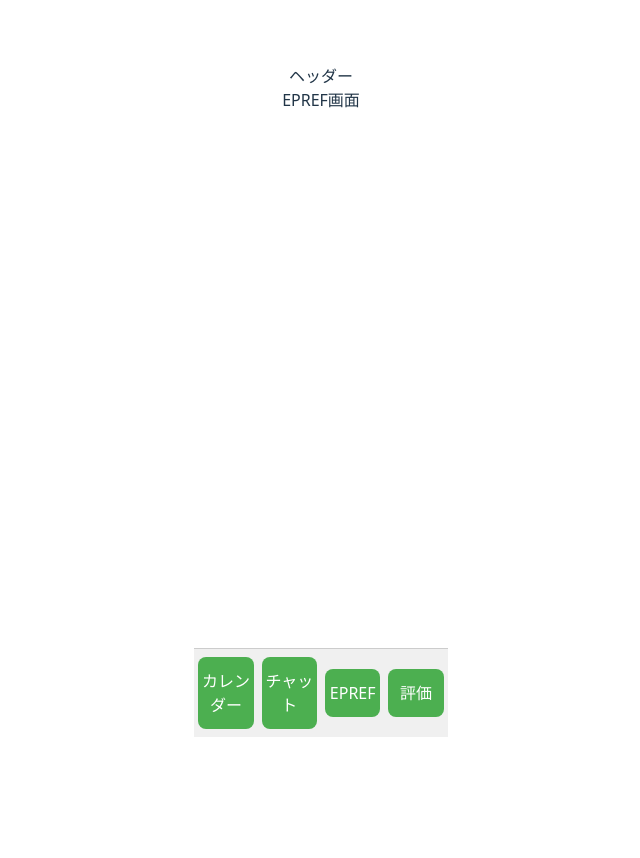
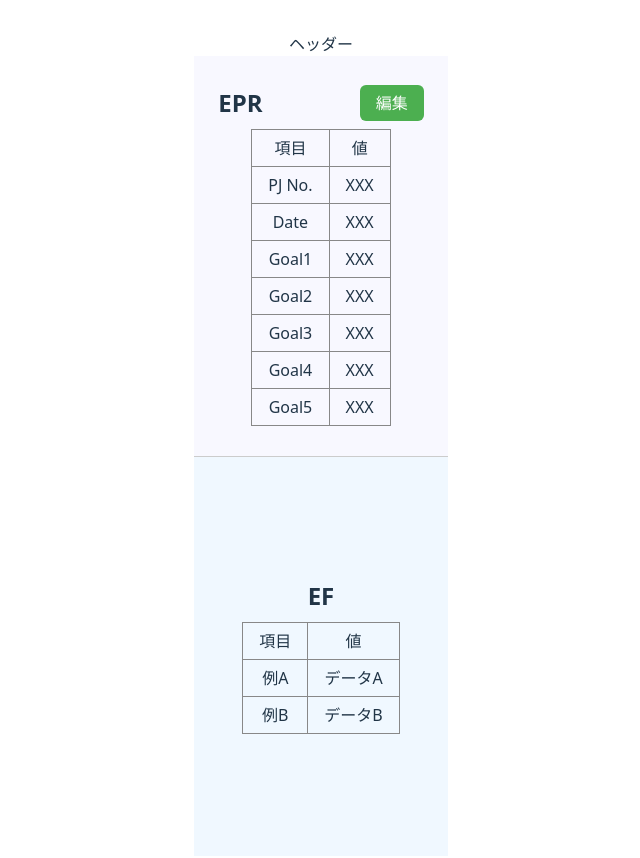
Before and after one commit to ab-knose/My_Log, a Vue app in the folder vue_env/: page /epref in a window 1280 px wide. Shown: the top 858 px of the page, without its empty margins (319-959 px from the left). Before the commit the page ends 800 px from the top, so only its background shows below. Built offline with nearby package versions, Linux system fonts and the light colour scheme.

Commit message:
APIの変更に伴い、チャット機能の一部を無効化しました。EPREFの簡便な画面を作成。

```diff
--- a/vue_env/src/components/views/EPREF.vue
+++ b/vue_env/src/components/views/EPREF.vue
@@ -4,5 +4,82 @@ console.log(user_id);
 </script>
 
 <template>
-    <div>EPREF画面</div>
+  <div class="epref-container">
+    <div class="half upper">
+      <div class="upper-header">
+        <h2>EPR</h2>
+        <button class="edit-btn">編集</button>
+      </div>
+      <table>
+        <tr><th>項目</th><th>値</th></tr>
+        <tr><td>PJ No.</td><td>XXX</td></tr>
+        <tr><td>Date</td><td>XXX</td></tr>
+        <tr><td>Goal1</td><td>XXX</td></tr>
+        <tr><td>Goal2</td><td>XXX</td></tr>
+        <tr><td>Goal3</td><td>XXX</td></tr>
+        <tr><td>Goal4</td><td>XXX</td></tr>
+        <tr><td>Goal5</td><td>XXX</td></tr>
+      </table>
+    </div>
+    <div class="half lower">
+      <h2>EF</h2>
+      <table>
+        <tr><th>項目</th><th>値</th></tr>
+        <tr><td>例A</td><td>データA</td></tr>
+        <tr><td>例B</td><td>データB</td></tr>
+      </table>
+    </div>
+  </div>
 </template>
+
+<style scoped>
+.epref-container {
+  display: flex;
+  flex-direction: column;
+  height: 100vh;
+}
+.half {
+  flex: 1;
+  display: flex;
+  flex-direction: column;
+  align-items: center;
+  justify-content: center;
+}
+.upper {
+  border-bottom: 1px solid #ccc;
+  background: #f8f8ff;
+  position: relative;
+}
+.upper-header {
+  width: 100%;
+  display: flex;
+  justify-content: space-between;
+  align-items: center;
+  padding: 0 24px;
+  box-sizing: border-box;
+}
+.edit-btn {
+  padding: 6px 16px;
+  font-size: 1rem;
+  border: none;
+  border-radius: 6px;
+  background: #4caf50;
+  color: #fff;
+  cursor: pointer;
+  transition: background 0.2s;
+}
+.edit-btn:hover {
+  background: #388e3c;
+}
+.lower {
+  background: #f0f8ff;
+}
+table {
+  border-collapse: collapse;
+  margin-top: 8px;
+}
+th, td {
+  border: 1px solid #888;
+  padding: 6px 16px;
+}
+</style>
--- a/vue_env/src/components/views/chat.vue
+++ b/vue_env/src/components/views/chat.vue
@@ -1,43 +1,100 @@
 <script setup lang="ts">
 import { ref } from "vue";
+import { onMounted } from 'vue';
 import axios from "axios";
 window.sessionStorage.setItem("user_id", "user001");// ユーザーIDをセッションストレージに保存
+const user_id = window.sessionStorage.getItem("user_id"); // ユーザーIDを取得、なければデフォルト値を使用
+
 
 // 初期化時にsessionStorageからmessagesを復元
 const storedMessages = window.sessionStorage.getItem("messages");
 const messages = ref<{ sender: string; text: string }[]>(storedMessages ? JSON.parse(storedMessages) : []);
 const userInput = ref("");// ユーザーの入力を保持する
 
+// TodaysChatsHistoryをセッションストレージから復元 or API取得
+const storedHistory = window.sessionStorage.getItem("TodaysChatsHistory");
+const TodaysChatsHistory = ref<{ sender: string; text: string }[]>(storedHistory ? JSON.parse(storedHistory) : []);
+
+onMounted(async () => {
+  if (!storedHistory) {
+    const chats = await getTodaysChats(user_id as string);
+    console.log('API返却値', chats); // ←ここでAPIの返却値を確認
+    const chatArray = Array.isArray(chats?.chats) ? chats.chats : [];
+    TodaysChatsHistory.value = chatArray.flatMap(c => [
+      { sender: "user", text: c.user_prompt },
+      { sender: "AI", text: c.AI_personalized_answer }
+    ]);
+    window.sessionStorage.setItem("TodaysChatsHistory", JSON.stringify(TodaysChatsHistory.value));
+  }
+});
+
+// APIから今日のチャット履歴を取得する関数
+// ここでは、axiosを使用してGETリクエストを送信
+async function getTodaysChats(user_id: string){
+  try {
+    const response = await axios.get(`http://127.0.0.1:8000/chats/${user_id}`)
+    return response.data
+  }catch (error) {
+    console.error(error)
+  }
+}
+
 // 日時を "YYYY-MM-DDTHH:MM:SS" 形式で取得
-// ここでは、現在の日時を取得してフォーマットする関数を定
+// ここでは、現在の日時を取得してフォーマットする関数
 const pad = (n: number) => n.toString().padStart(2, '0');
 
 const sendMessage = async () => {
   if (userInput.value.trim() === "") return;
   messages.value.push({ sender: "user", text: userInput.value });
-  window.sessionStorage.setItem("messages", JSON.stringify(messages.value));// userの会話をセッションストレージに保存。messagesの中にはだれが話したかまで入っている。
+  window.sessionStorage.setItem("messages", JSON.stringify(messages.value));
 
-  // ボタンを押すたびに最新日時を生成
+  // 最新日時を生成
   const now = new Date();
   const date_time = `${now.getFullYear()}-${pad(now.getMonth()+1)}-${pad(now.getDate())}T${pad(now.getHours())}:${pad(now.getMinutes())}:${pad(now.getSeconds())}`;
 
-  // POSTするデータ
+  // 1. ユーザー発言をDB保存(API側でpost処理を実装)
+  /*
   const postData = {
-    user_id: "user001",
-    date_time: date_time, // 最新の日時
+    user_id: user_id || "user001",
+    date_time: date_time,
     user_prompt: userInput.value,
     AI_objective_answer: "samplesamplesamplesample",
     AI_personalized_answer: "samplesamplesamplesample"
   };
-
   try {
     await axios.post("http://127.0.0.1:8000/chats", postData);
-    setTimeout(() => {
-      messages.value.push({ sender: "AI", text: "DBに保存しました。" });
-      window.sessionStorage.setItem("messages", JSON.stringify(messages.value));
-    }, 500);
   } catch (error) {
     messages.value.push({ sender: "AI", text: "会話内容がDBに保存されませんでした。" });
+    window.sessionStorage.setItem("messages", JSON.stringify(messages.value));
+    userInput.value = "";
+    return;
+  }
+  */
+
+  // 2. AI返答をAPIから取得
+  const replyData = {
+    user_id: user_id || "user001",
+    date_time: date_time,
+    user_prompt: userInput.value
+  };
+  try {
+    const replyRes = await axios.post("http://127.0.0.1:8000/create_reply", replyData);
+    const aiText = replyRes.data.AI_personalized_answer;
+    messages.value.push({ sender: "AI", text: aiText });
+    window.sessionStorage.setItem("messages", JSON.stringify(messages.value));
+    // 3. AI返答もDB保存したい場合は下記を有効化(API側でpost処理を実装)
+    /*
+    const aiSaveData = {
+      user_id: user_id || "user001",
+      date_time: date_time,
+      user_prompt: userInput.value,
+      AI_objective_answer: "samplesamplesamplesample",
+      AI_personalized_answer: aiText
+    };
+    await axios.post("http://127.0.0.1:8000/chats", aiSaveData);
+    */
+  } catch (error) {
+    messages.value.push({ sender: "AI", text: "AI返答の取得に失敗しました。" });
     window.sessionStorage.setItem("messages", JSON.stringify(messages.value));
   }
   userInput.value = "";
@@ -46,13 +103,25 @@ const sendMessage = async () => {
 
 <template>
   <div class="chat-container">
+    <div class="todays-history">
+      <h4>今日のチャット履歴</h4>
+      <div class="messages">
+        <div
+          v-for="(msg, idx) in TodaysChatsHistory"
+          :key="'history-' + idx"
+          :class="['message', msg.sender]"
+        >
+          {{ msg.text }}
+        </div>
+      </div>
+    </div>
     <div class="messages">
       <div
         v-for="(msg, idx) in messages"
         :key="idx"
         :class="['message', msg.sender]"
       >
-        {{ msg.text }}<!-- メッセージのテキスト -->
+        {{ msg.text }}
       </div>
     </div>
     <div class="input-area">
@@ -74,6 +143,25 @@ const sendMessage = async () => {
   border-radius: 8px;
   padding: 16px;
   background: #fafafa;
+}
+.todays-history {
+  margin-bottom: 16px;
+  background: #f5f5f5;
+  border-radius: 8px;
+  padding: 8px 12px;
+}
+.todays-history h4 {
+  margin: 0 0 4px 0;
+  font-size: 1rem;
+  color: #388e3c;
+}
+.todays-history ul {
+  margin: 0;
+  padding-left: 18px;
+}
+.todays-history li {
+  font-size: 0.95rem;
+  color: #333;
 }
 .messages {
   min-height: 200px;
```
